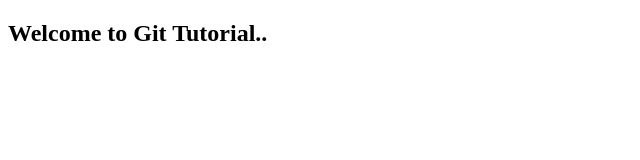
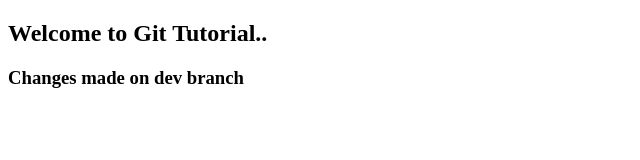
Before and after one commit to gagan-git1313/gitdemo, a plain HTML site: page demo.html in a window 1280 px wide. Shown: the whole page, without its empty margins (0-640 px from the left). Drawn offline with Linux system fonts and the light colour scheme.

Commit message:
dev branch commit

```diff
--- a/demo.html
+++ b/demo.html
@@ -8,5 +8,6 @@
 </head>
 <body>
     <h2>Welcome to Git Tutorial..</h2>
+    <h3>Changes made on dev branch</h3>
 </body>
 </html>
```
